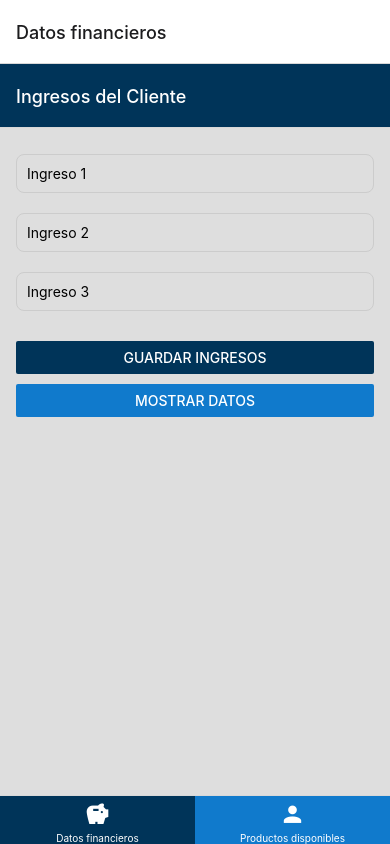
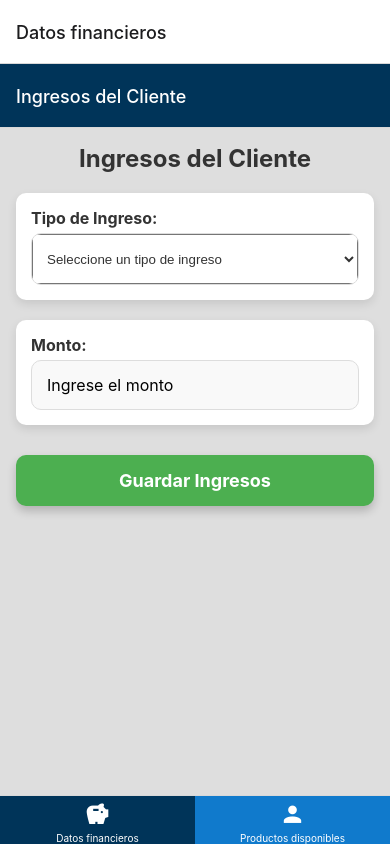
Before and after one commit to DMancia03/desafio-2-dps, a React Native app: screen /Ingresos in a window 390 px wide. Built offline with nearby package versions, Linux system fonts and the light colour scheme.

Commit message:
Agregando SIngresos mejorado

```diff
--- a/src/screens/datos_financieros/Ingresos.js
+++ b/src/screens/datos_financieros/Ingresos.js
@@ -1,15 +1,18 @@
 import React from "react";
-import { View, Text, StyleSheet, TextInput, Button, Alert } from 'react-native';
+import { View, Text, StyleSheet, TextInput, Button, Alert, TouchableOpacity } from 'react-native';
 import { Formik } from 'formik';
 import * as Yup from 'yup';
 import AsyncStorage from "@react-native-async-storage/async-storage";
+import { Picker } from '@react-native-picker/picker';
 import colors from "../../styles/colors";
 
 // Validación con Yup
 const validationSchema = Yup.object({
-    ingreso1: Yup.string().required('Campo obligatorio'),
-    ingreso2: Yup.string().required('Campo obligatorio'),
-    ingreso3: Yup.string().required('Campo obligatorio')
+  tipoIngreso: Yup.string().required('Seleccione un tipo de ingreso'),
+  monto: Yup.number()
+    .typeError('El monto debe ser un número')
+    .required('Campo obligatorio')
+    .positive('El monto debe ser positivo')
 });
 
 const Ingresos = ({ navigation }) => {
@@ -18,6 +21,8 @@ const Ingresos = ({ navigation }) => {
       // Guardar los valores en AsyncStorage
       await AsyncStorage.setItem('ingresos', JSON.stringify(values));
       Alert.alert('Guardado', 'Los ingresos han sido guardados exitosamente.');
+      // Navegar a la pantalla de Resultados
+      navigation.navigate('Resultados');
     } catch (error) {
       console.error('Error al guardar los ingresos:', error);
     }
@@ -25,60 +30,58 @@ const Ingresos = ({ navigation }) => {
 
   return (
     <Formik
-          initialValues={{ ingreso1: '', ingreso2: '', ingreso3: '' }}
-          validationSchema={validationSchema}
+      initialValues = {{ tipoIngreso: '', monto: '' }}
+      validationSchema = {validationSchema}
       onSubmit={(values) => {
-            guardarIngresos(values);  // Guardar los datos al enviar el formulario
+        guardarIngresos(values);
       }}
     >
-          {({ handleChange, handleBlur, handleSubmit, values, errors, touched }) => (
-            <View style={styles.container}>
-              <TextInput
-                style={styles.input}
-                placeholder="Ingreso 1"
-                onChangeText={handleChange('ingreso1')}
-                onBlur={handleBlur('ingreso1')}
-                value={values.ingreso1}
+      {({ handleChange, handleBlur, handleSubmit, values, errors, touched, setFieldValue }) => (
+        <View style = {styles.container}>
+          <Text style = {styles.title}>Ingresos del Cliente</Text>
+
+          {/* Picker para seleccionar el tipo de ingreso */}
+          <View style = {styles.inputContainer}>
+            <Text style = {styles.label}>Tipo de Ingreso:</Text>
+            <View style = {styles.pickerContainer}>
+              <Picker
+                selectedValue = {values.tipoIngreso}
+                onValueChange = {(itemValue) => setFieldValue('tipoIngreso', itemValue)}
+                style = {styles.picker}
+              >
+                <Picker.Item
+                  label = "Seleccione un tipo de ingreso"
+                  value = ""
+                  style = {styles.pickerPlaceholder}
                 />
-              {touched.ingreso1 && errors.ingreso1 && <Text style={styles.errorText}>{errors.ingreso1}</Text>}
-
-              <TextInput
-                style={styles.input}
-                placeholder="Ingreso 2"
-                onChangeText={handleChange('ingreso2')}
-                onBlur={handleBlur('ingreso2')}
-                value={values.ingreso2}
-              />
-              {touched.ingreso2 && errors.ingreso2 && <Text style={styles.errorText}>{errors.ingreso2}</Text>}
-
-              <TextInput
-                style={styles.input}
-                placeholder="Ingreso 3"
-                onChangeText={handleChange('ingreso3')}
-                onBlur={handleBlur('ingreso3')}
-                value={values.ingreso3}
-              />
-              {touched.ingreso3 && errors.ingreso3 && <Text style={styles.errorText}>{errors.ingreso3}</Text>}
-
-              <View style={styles.buttonContainer}>
-                {/* Botón para guardar ingresos */}
-                <View style={styles.button}>
-                  <Button
-                    onPress={handleSubmit}
-                    title="Guardar Ingresos"
-                    color={colors.PRYMARY_COLOR}
-                  />
+                <Picker.Item label="Salario" value = "Salario" />
+                <Picker.Item label="Negocio Propio" value = "Negocio Propio" />
+                <Picker.Item label="Pensiones" value = "Pensiones" />
+                <Picker.Item label="Remesas" value = "Remesas" />
+                <Picker.Item label="Ingresos Varios" value = "Ingresos Varios" />
+              </Picker>
+            </View>
+            {touched.tipoIngreso && errors.tipoIngreso && <Text style={styles.error}>{errors.tipoIngreso}</Text>}
           </View>
 
-                {/* Botón para mostrar datos y navegar a Egresos */}
-                <View style={styles.button}>
-                  <Button
-                    title="Mostrar datos"
-                    onPress={() => navigation.navigate('Egresos')}  // Navega a Egresos
-                    color={colors.SECONDARY_COLOR}
+          {/* Campo para el monto */}
+          <View style = {styles.inputContainer}>
+            <Text style = {styles.label}>Monto:</Text>
+            <TextInput
+              style = {styles.input}
+              placeholder = "Ingrese el monto"
+              keyboardType = "numeric"
+              onChangeText = {handleChange('monto')}
+              onBlur = {handleBlur('monto')}
+              value = {values.monto}
             />
+            {touched.monto && errors.monto && <Text style={styles.error}>{errors.monto}</Text>}
           </View>
-              </View>
+
+          {/* Botón de Guardar */}
+          <TouchableOpacity style = {styles.button} onPress = {handleSubmit}>
+            <Text style = {styles.buttonText}>Guardar Ingresos</Text>
+          </TouchableOpacity>
         </View>
       )}
     </Formik>
@@ -93,23 +96,74 @@ const styles = StyleSheet.create({
         height: '100%',
         padding: 16,
     },
+    title: {
+      fontSize: 24,
+      fontWeight: 'bold',
+      color: '#333',
+      marginBottom: 20,
+      textAlign: 'center',
+    },
+    inputContainer: {
+      marginBottom: 20,
+      backgroundColor: '#fff',
+      borderRadius: 10,
+      padding: 15,
+      shadowColor: '#000',
+      shadowOpacity: 0.1,
+      shadowRadius: 10,
+      shadowOffset: { width: 0, height: 4 },
+      elevation: 4,
+    },
+    label: {
+      fontSize: 16,
+      fontWeight: 'bold',
+      color: '#333',
+      marginBottom: 5,
+    },
+    pickerContainer: {
+      borderRadius: 10,
+      overflow: 'hidden',
+      borderWidth: 1,
+      borderColor: '#ddd',
+      backgroundColor: '#f9f9f9',
+    },
+    picker: {
+      height: 50,
+      paddingHorizontal: 10,
+      color: '#333',
+    },
+    pickerPlaceholder: {
+      fontWeight: 'bold',
+      color: '#999',
+    },
     input: {
+      height: 50,
+      borderColor: '#ddd',
       borderWidth: 1,
-        borderColor: '#ccc',
-        padding: 10,
-        marginVertical: 10,
-        borderRadius: 8,
+      borderRadius: 10,
+      paddingHorizontal: 15,
+      backgroundColor: '#f9f9f9',
+      fontSize: 16,
     },
-    buttonContainer: {
-        marginTop: 20,
-        flexDirection: 'column',
-        justifyContent: 'space-between',
+    error: {
+      color: '#ff0000',
+      marginTop: 5,
     },
     button: {
-        marginBottom: 10,
+      backgroundColor: '#4CAF50',
+      paddingVertical: 15,
+      borderRadius: 10,
+      shadowColor: '#000',
+      shadowOpacity: 0.2,
+      shadowRadius: 10,
+      shadowOffset: { width: 0, height: 5 },
+      elevation: 4,
+      marginTop: 10,
     },
-    errorText: {
-        color: 'red',
-        marginBottom: 8,
+    buttonText: {
+      color: '#fff',
+      fontSize: 18,
+      fontWeight: 'bold',
+      textAlign: 'center',
     },
   });
```
Also changed, not shown: package.json (+4 -3 lines), 1 other file (tests, documents, lock files or other folders). Lines whose indentation alone changed are shown as unchanged.
